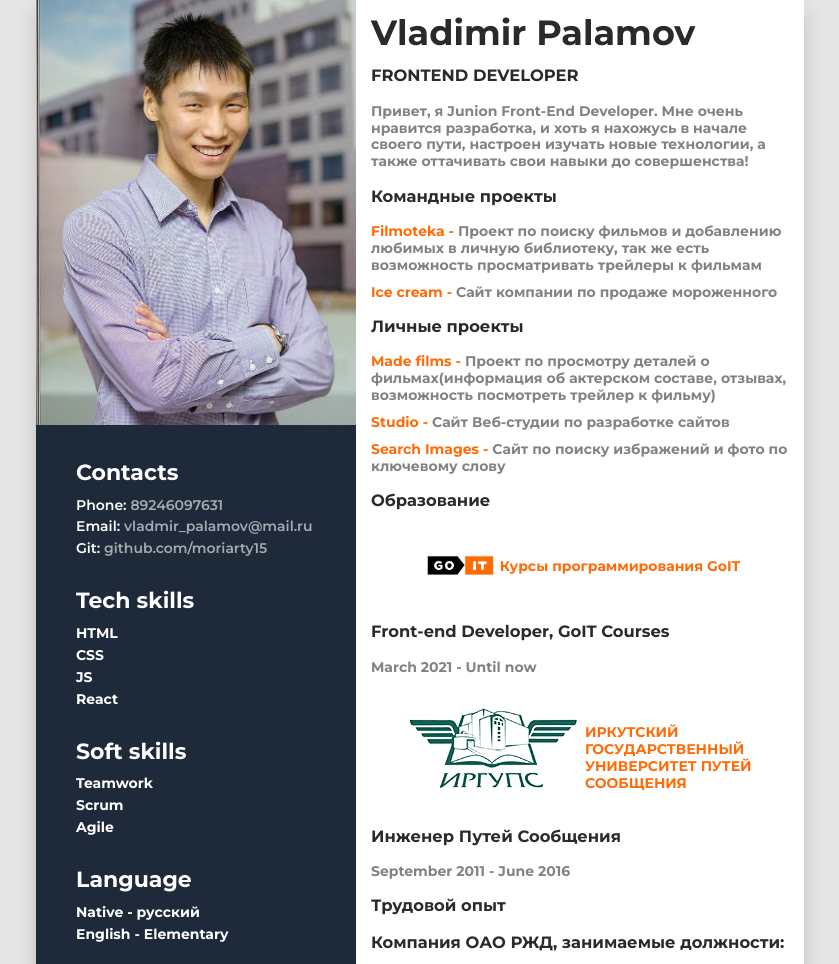
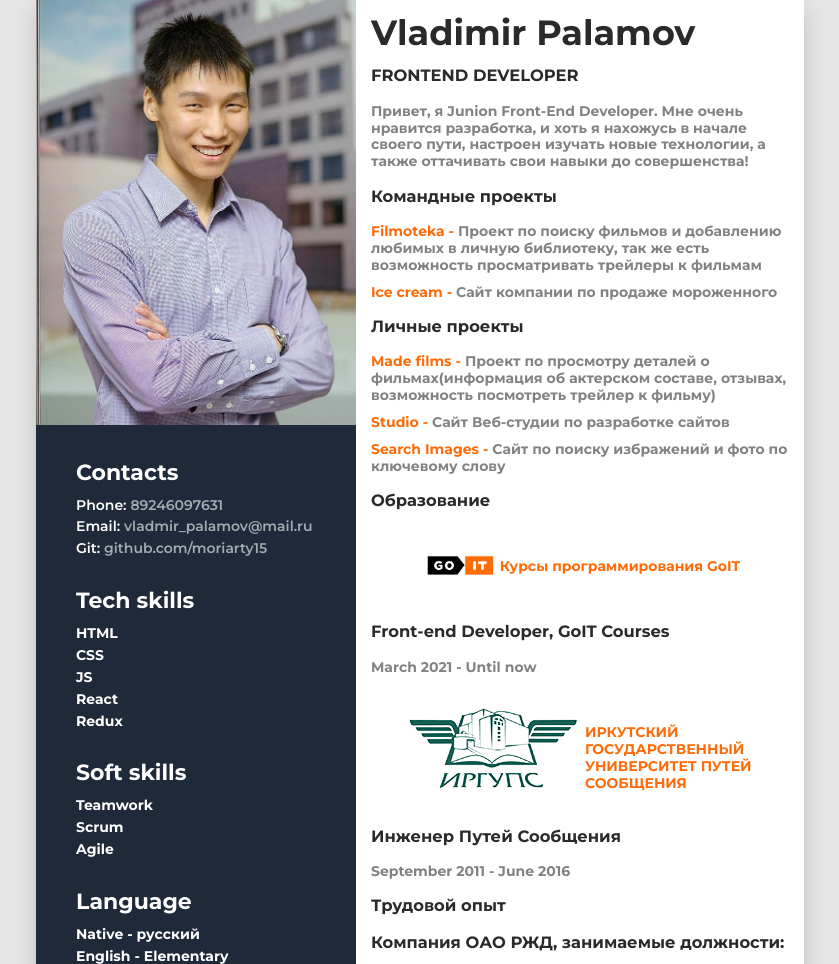
Before and after one commit to moriarty15/Myresume, a plain HTML site: page index.html in a window 1280 px wide. Shown: the top 964 px of the page, without its empty margins (220-1059 px from the left). Drawn offline with nearby package versions, Linux system fonts and the light colour scheme.

Commit message:
Update index.html

```diff
--- a/index.html
+++ b/index.html
@@ -47,6 +47,7 @@
                                 <li class="skills__item">CSS</li>
                                 <li class="skills__item">JS</li>
                                 <li class="skills__item">React</li>
+                                <li class="skills__item">Redux</li>
                             </ul>
                         </li>
                         <li class="info__item">
```
